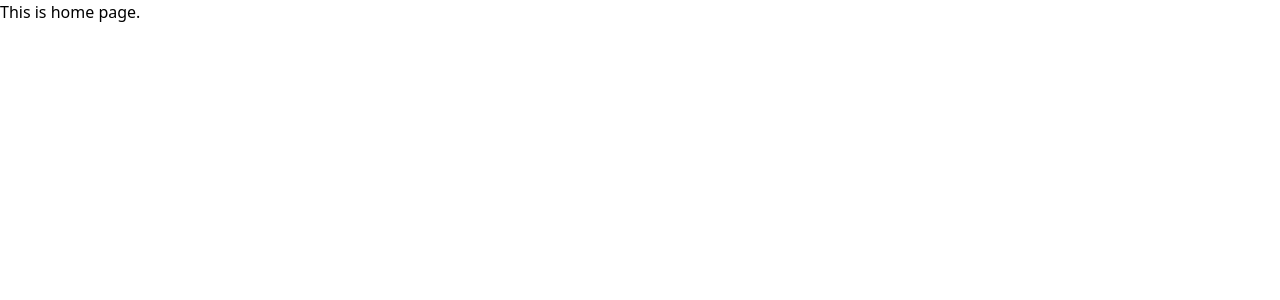
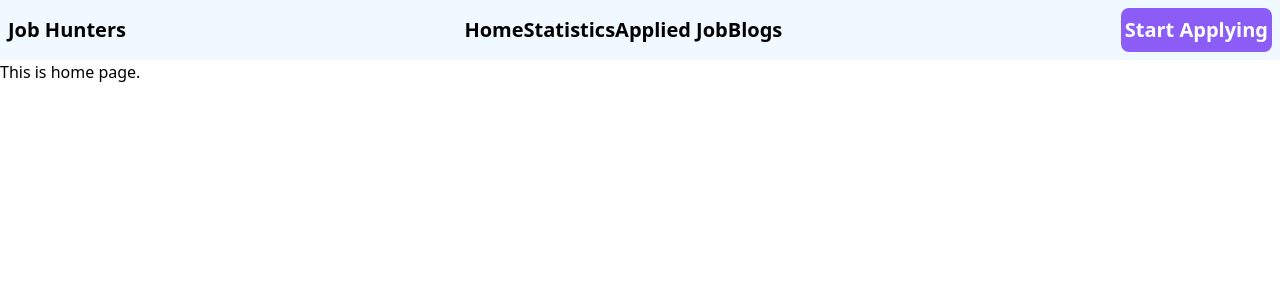
Before and after one commit to emon3455/jobHunters, a React (Vite) app: page / in a window 1280 px wide. Shown: the top 300 px of the page. Built offline with nearby package versions, Linux system fonts and the light colour scheme.

Commit message:
header done

```diff
--- a/index.html
+++ b/index.html
@@ -4,7 +4,7 @@
     <meta charset="UTF-8" />
     <link rel="icon" type="image/svg+xml" href="/vite.svg" />
     <meta name="viewport" content="width=device-width, initial-scale=1.0" />
-    <title>Vite + React</title>
+    <title>Job Hunter</title>
   </head>
   <body>
     <div id="root"></div>
--- /dev/null
+++ b/src/Components/ActiveLink/ActiveLink.jsx
@@ -0,0 +1,17 @@
+import React from 'react';
+import { NavLink } from 'react-router-dom';
+
+const ActiveLink = ({to,children}) => {
+    return (
+        <NavLink
+            to={to}
+            className={({ isActive }) => isActive ? "text-violet-500" : "" }
+        >
+
+            {children}
+
+        </NavLink>
+    );
+};
+
+export default ActiveLink;
--- a/src/Components/Header/Header.jsx
+++ b/src/Components/Header/Header.jsx
@@ -1,8 +1,23 @@
 import React from 'react';
+import { Link } from 'react-router-dom';
+import ActiveLink from '../ActiveLink/ActiveLink';
 
 const Header = () => {
     return (
-        <nav>
+        <nav className='header-container'>
+
+            <h2 className='text-2xl font'>Job Hunters</h2>
+
+            <div className="md:w-2/4 lg:w-1/3 flex md:justify-between md:mx-auto justify-around text-sm md:text-xl">
+                <ActiveLink to="/">Home</ActiveLink>
+                <ActiveLink to="/statistics">Statistics</ActiveLink>
+                <ActiveLink to="/appliedJob">Applied Job</ActiveLink>
+                <ActiveLink to="/blog">Blogs</ActiveLink>
+            </div>
+
+            <div className="">
+                <button className='btn-primary'>Start Applying</button>
+            </div>
 
         </nav>
     );
--- a/src/Components/Layout/Layout.jsx
+++ b/src/Components/Layout/Layout.jsx
@@ -1,6 +1,7 @@
 import React from 'react';
 import Header from '../Header/Header';
 import { Outlet } from 'react-router-dom';
+import ActiveLink from '../ActiveLink/ActiveLink';
 
 const Layout = () => {
     return (
@@ -10,6 +11,8 @@ const Layout = () => {
 
             <Outlet></Outlet>
 
+            <ActiveLink></ActiveLink>
+
         </div>
     );
 };
--- a/src/index.css
+++ b/src/index.css
@@ -1,3 +1,11 @@
 @tailwind base;
 @tailwind components;
 @tailwind utilities;
+
+.header-container{
+    @apply md:flex md:justify-between md:items-center bg-sky-50 p-2 text-xl text-center md:text-left font-semibold space-y-4 md:space-y-0
+}
+
+.btn-primary{
+    @apply bg-violet-500 text-white px-1 py-2 rounded-lg font-semibold text-sm md:text-xl
+}
--- a/src/main.jsx
+++ b/src/main.jsx
@@ -18,31 +18,24 @@ const router = createBrowserRouter([
   {
     path: "/",
     element: <Layout></Layout>,
+    errorElement: <Error></Error>,
     children: [
       {
         path: "/",
         element: <Home></Home>
       },
       {
-        path: "home",
-        element: <Home></Home>
-      },
-      {
-        path: "statistics",
+        path: "/statistics",
         element: <Statistics></Statistics>
       },
       {
-        path: "appliedJob",
+        path: "/appliedJob",
         element: <Appliedjob></Appliedjob>
       },
       {
-        path: "blog",
+        path: "/blog",
         element: <Blogs></Blogs>
       },
-      {
-        path: "*",
-        element: <Error></Error>
-      }
     ]
   },
 ]);
```
